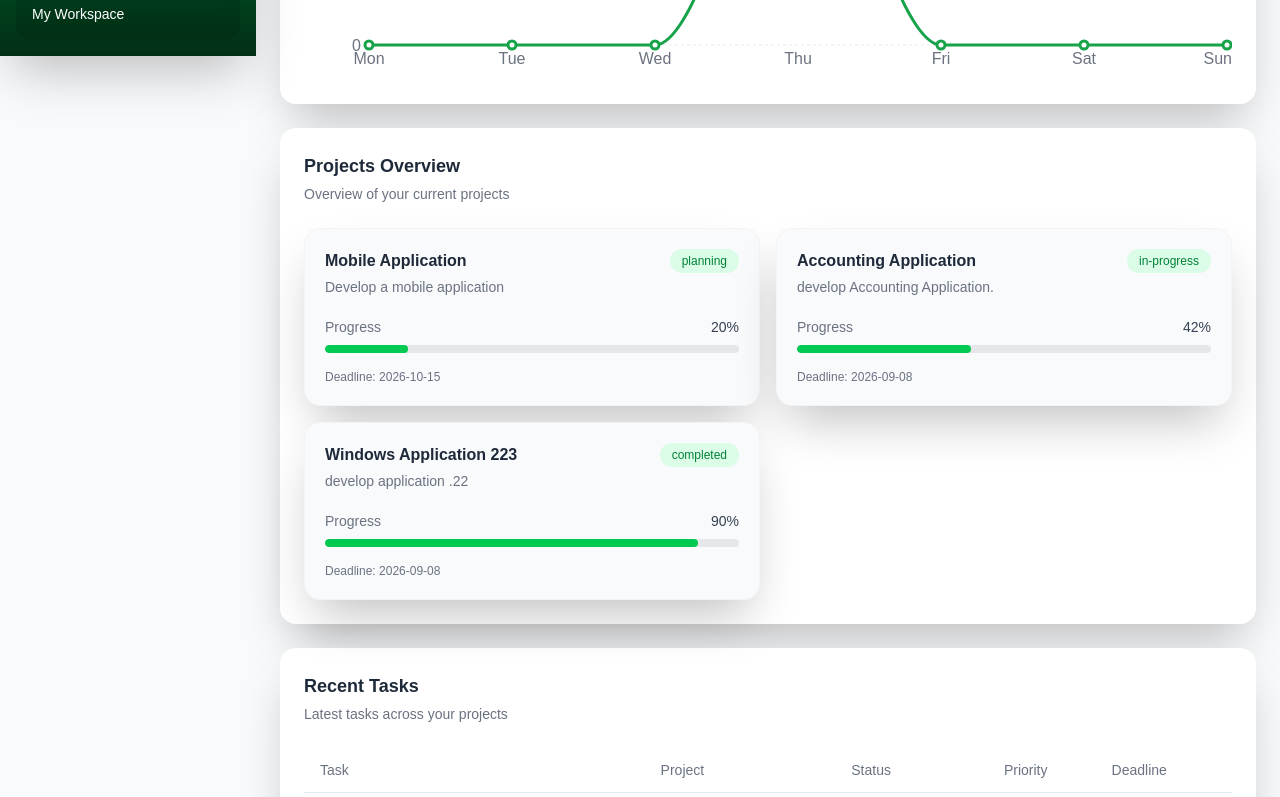
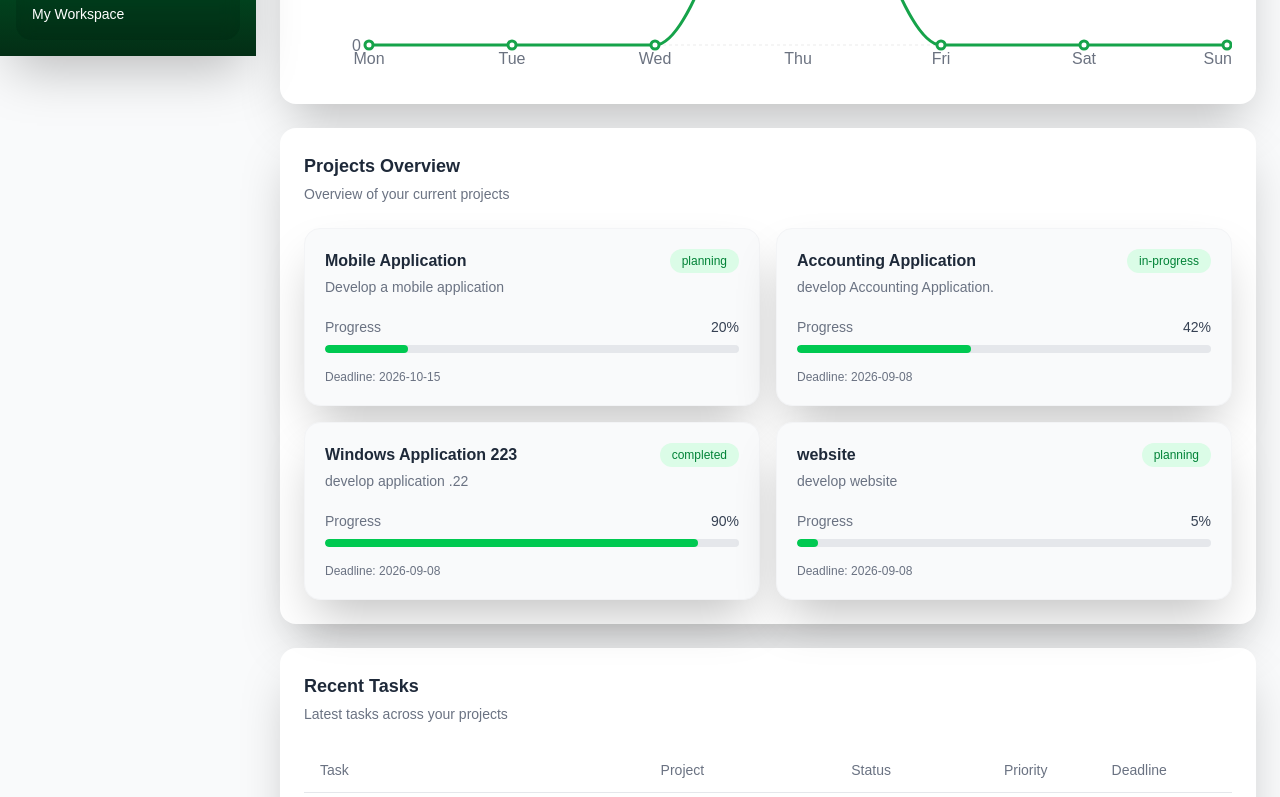
Before and after one commit to Reza-Bamoniri/Managment-Dashboard-Projects, a React (Vite) app: page / in a window 1280 px wide. Shown: the part 744-1541 px from the top of the page. Built offline with nearby package versions, Linux system fonts and the light colour scheme; data requests are answered from the project's data file.

Commit message:
refactor: fix showing projects

```diff
--- a/db.json
+++ b/db.json
@@ -32,6 +32,56 @@
       "managerId": "1",
       "memberIds": [],
       "id": "otGD75giEkI"
+    },
+    {
+      "name": "website",
+      "description": "develop website",
+      "status": "planning",
+      "progress": 5,
+      "deadline": "2026-09-08",
+      "managerId": "1",
+      "memberIds": [],
+      "id": "JaoH2lSpdiw"
+    },
+    {
+      "name": "Windows Application 22",
+      "description": "develop Windows Application 22",
+      "status": "completed",
+      "progress": 90,
+      "deadline": "2026-07-15",
+      "managerId": "1",
+      "memberIds": [],
+      "id": "7JD8V9tjnoU"
+    },
+    {
+      "name": "mobile game",
+      "description": "develop mobile game",
+      "status": "in-progress",
+      "progress": 10,
+      "deadline": "2026-09-08",
+      "managerId": "1",
+      "memberIds": [],
+      "id": "toO6A3p11I0"
+    },
+    {
+      "name": "Windows Application ##",
+      "description": "Windows Application ##",
+      "status": "in-progress",
+      "progress": 45,
+      "deadline": "2026-09-08",
+      "managerId": "1",
+      "memberIds": [],
+      "id": "Bucc8dzpmRQ"
+    },
+    {
+      "name": "test app",
+      "description": "test app   1000",
+      "status": "in-progress",
+      "progress": 50,
+      "deadline": "2026-09-08",
+      "managerId": "1",
+      "memberIds": [],
+      "id": "rQmNh6gLOFk"
     }
   ],
   "tasks": [
--- a/src/components/home/ProjectsOverview.tsx
+++ b/src/components/home/ProjectsOverview.tsx
@@ -12,6 +12,8 @@ function ProjectsOverview() {
   useEffect(() => {
     dispatch(fetchProjects());
   }, [dispatch]);
+
+  const latestProjects = projects.slice(0, 4);
 
   return (
     <section className="rounded-2xl bg-white p-5 shadow-2xl sm:p-6 dark:bg-gray-900 dark:shadow-black/40">
@@ -45,7 +47,7 @@ function ProjectsOverview() {
 
       {!loading && !error && projects.length > 0 && (
         <div className="grid grid-cols-1 gap-4 md:grid-cols-2">
-          {projects.map((project) => (
+          {latestProjects.map((project) => (
             <div
               key={project.id}
               className="
--- a/src/components/projects/ProjectsPagination.tsx
+++ b/src/components/projects/ProjectsPagination.tsx
@@ -20,9 +20,9 @@ function ProjectsPagination({
   }
 
   return (
-    <div className="flex flex-col items-center justify-between gap-4 rounded-2xl bg-white p-4 shadow-2xl sm:flex-row dark:bg-gray-900 dark:shadow-black/40">
+    <div className="flex flex-col items-center justify-center gap-4 rounded-2xl bg-white p-4 shadow-2xl sm:flex-row dark:bg-gray-900 dark:shadow-black/40">
       <p className="text-sm text-gray-500 dark:text-gray-400">
-        Page {currentPage} of {totalPages}
+
       </p>
 
       <div className="flex items-center gap-2">
@@ -32,7 +32,7 @@ function ProjectsPagination({
           onClick={() => onPageChange(currentPage - 1)}
           className="rounded-xl border border-gray-200 bg-gray-50 px-4 py-2 text-sm font-medium text-gray-600 transition hover:bg-green-100 disabled:cursor-not-allowed disabled:opacity-40 dark:border-gray-700 dark:bg-gray-950 dark:text-gray-300 dark:hover:bg-green-950"
         >
-          Previous
+          Prev
         </button>
 
         {Array.from(
--- a/src/features/projects/projectsSlice.ts
+++ b/src/features/projects/projectsSlice.ts
@@ -154,7 +154,7 @@ const projectsSlice = createSlice({
 
     .addCase(createProjectThunk.fulfilled, (state, action) => {
      state.loading = false;
-     state.projects.push(action.payload);
+     state.projects.unshift(action.payload);
    })
 
     .addCase(createProjectThunk.rejected, (state) => {
```
